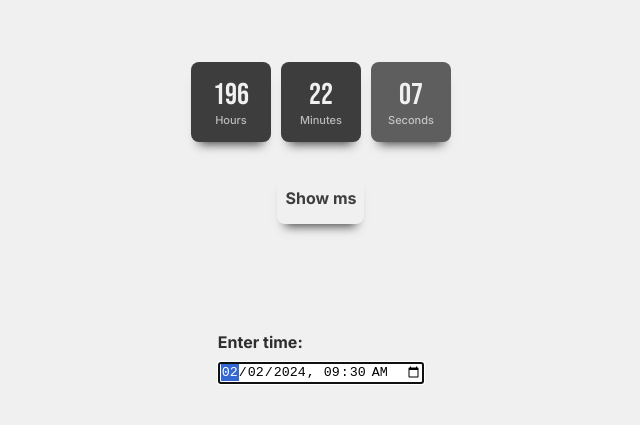
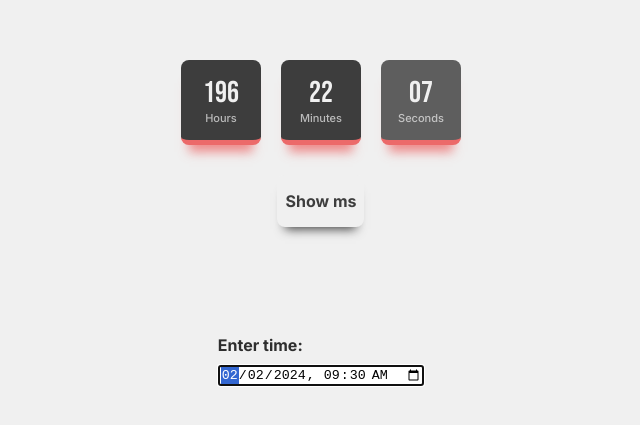
Before and after one commit to adithya-s-sekhar/countdown, a React (Vite) app: page / in a window 1280 px wide. Shown: the part 193-618 px from the top of the page, without its empty margins (319-959 px from the left). Built offline with nearby package versions, Linux system fonts and the light colour scheme.

Commit message:
styles: flair (1/x)

```diff
--- a/src/features/countdown/Display/Display.css
+++ b/src/features/countdown/Display/Display.css
@@ -1,7 +1,7 @@
 .display {
   display: flex;
   justify-content: center;
-  gap: 10px;
+  gap: 20px;
 }
 
 .display>div {
@@ -15,7 +15,8 @@
   justify-content: center;
   flex-direction: column;
   border-radius: 8px;
-  box-shadow: 0 10px 10px -8px rgba(0, 0, 0, 0.75);
+  border-bottom: 5px solid rgb(236, 106, 106);
+  box-shadow: 0 15px 10px -8px rgba(236, 106, 106, 0.75);
 }
 
 .display>div:last-child {
```
